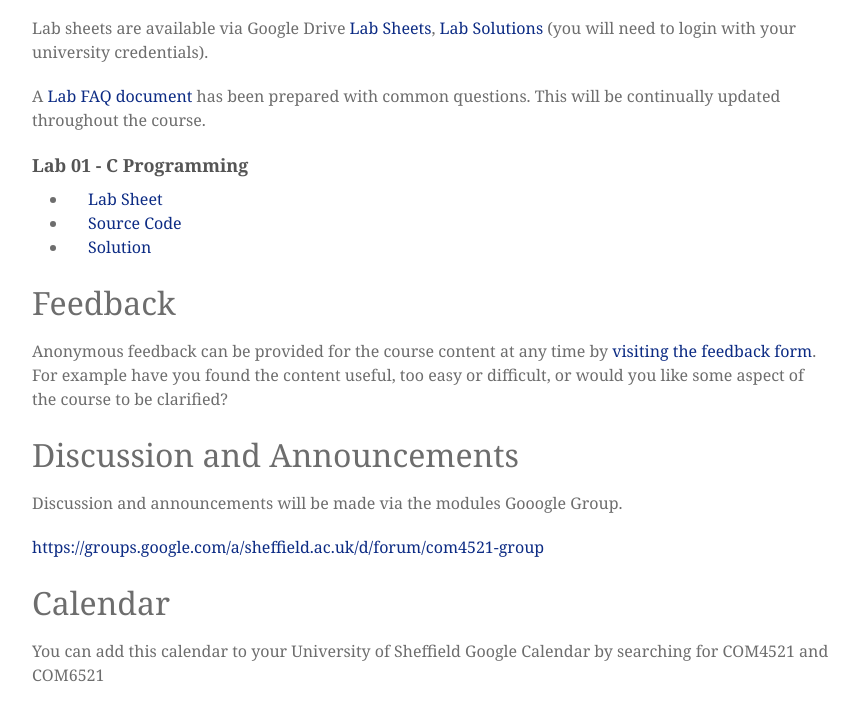
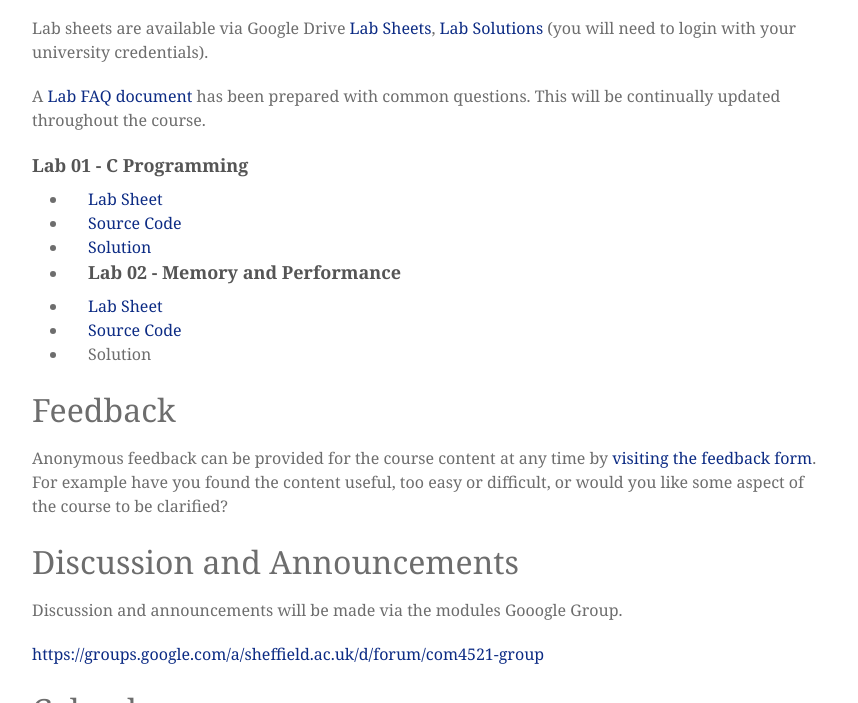
Before and after one commit to mondus/mondus.github.io, a Jekyll site: the page built from teaching/COM4521/index.md, in a window 1280 px wide and 900 px high, scrolled down 2649 px, cut to the strip 0-703 px from the top of the window. Shown: the whole strip, without its empty margins (208-1066 px from the left). Built offline with Jekyll 4.4.1, drawn with Linux system fonts in a browser that asks for light colours; nearby versions of some CDN libraries; some web fonts are replaced.

Commit message:
week 2 lab upload

```diff
--- a/teaching/COM4521/index.md
+++ b/teaching/COM4521/index.md
@@ -114,6 +114,12 @@ A [Lab FAQ document](https://docs.google.com/a/sheffield.ac.uk/document/d/1w4k87
 * [Lab Sheet](https://drive.google.com/a/sheffield.ac.uk/file/d/0B2HbOiEppVPMc0tzQ2lCNzdSNkk/view?usp=sharing)
 * [Source Code](https://drive.google.com/a/sheffield.ac.uk/file/d/0B2HbOiEppVPMY0ExNjg0TGxQWlk/view?usp=sharing)
 * [Solution](https://drive.google.com/a/sheffield.ac.uk/file/d/0B2HbOiEppVPMWXR4ZFFWQmowcWM/view?usp=sharing)
+*
+### Lab 02 - Memory and Performance
+
+* [Lab Sheet](https://drive.google.com/a/sheffield.ac.uk/file/d/0B2HbOiEppVPMSUNzVGxBMVd4dE0/view?usp=sharing)
+* [Source Code](https://drive.google.com/a/sheffield.ac.uk/file/d/0B2HbOiEppVPMTWlHQnZlczhSNGM/view?usp=sharing)
+* Solution
 
 # Feedback
 
```
